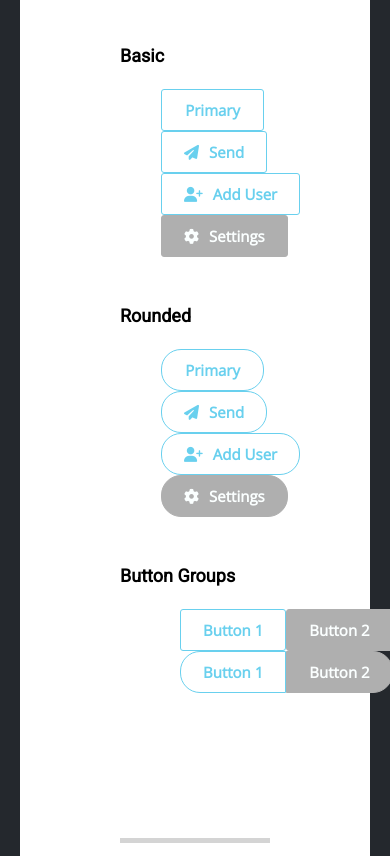
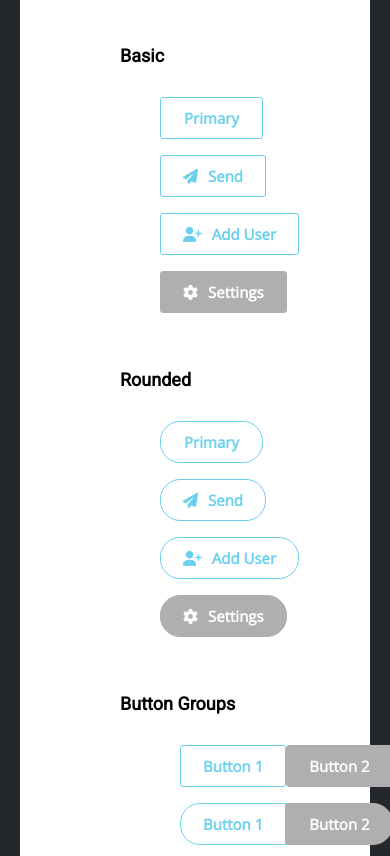
Before and after one commit to snagy22000/LMD-UI-Framework, a plain HTML site: page index.html in a window 390 px wide. Shown: the part 942-1798 px from the top of the page. Drawn offline with nearby package versions, Linux system fonts and the light colour scheme.

Commit message:
Fixed bug with button groups article margin spacing when site is resized for small screens.

```diff
--- a/src/styles/css/buttons.css
+++ b/src/styles/css/buttons.css
@@ -82,4 +82,9 @@ ul.cfa-container--grouped>div {
   .cfa-container {
     flex-direction: column;
   }
+
+  .cfa-container li,
+  .cfa-container--grouped>div>li {
+    margin: 8px 0 !important;
+  }
 }
```
